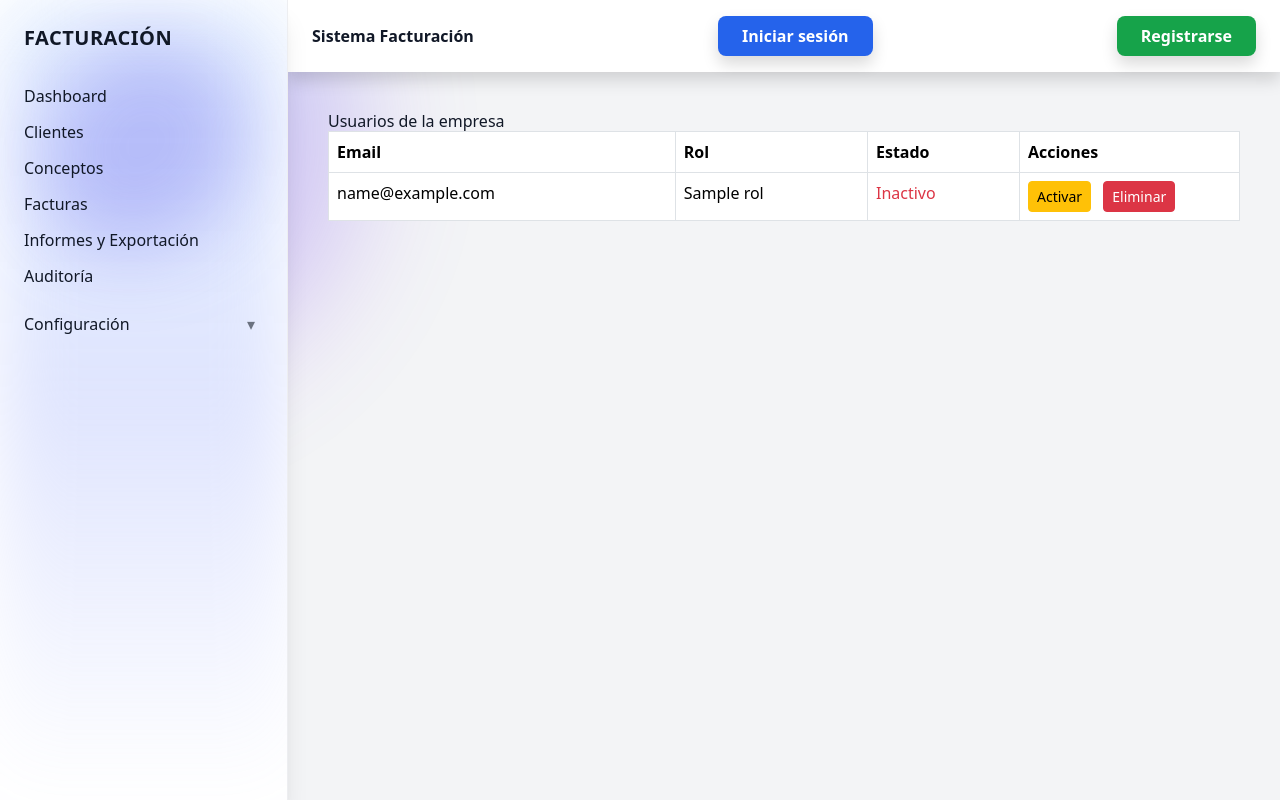
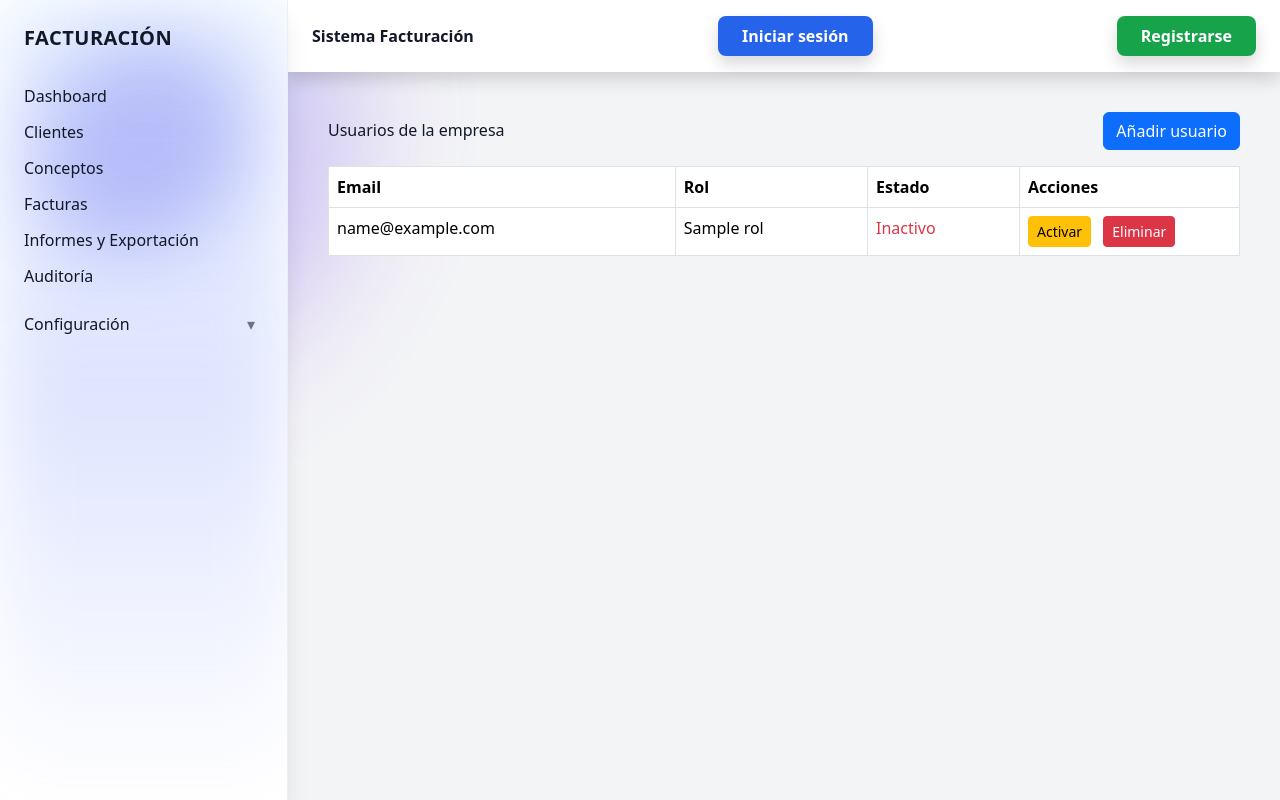
Before and after one commit to benjaminreciolopez/facturacion_app, a Python web app: template app/templates/usuarios/list.html in a window 1280 px wide. Run offline with Jinja, Linux system fonts and the light colour scheme; the template is opened without the code that fills it: most values are stand-ins (such as "Sample title", 1, 10 or a date in 2020); some libraries are stand-ins or nearby versions.

Commit message:
eliminar-usuarios-2

```diff
--- a/app/templates/usuarios/list.html
+++ b/app/templates/usuarios/list.html
@@ -1,6 +1,12 @@
 {% extends "base.html" %} {% block content %}
 
-<h2>Usuarios de la empresa</h2>
+<div class="d-flex justify-content-between align-items-center mb-3">
+  <h2>Usuarios de la empresa</h2>
+
+  <button class="btn btn-primary" onclick="nuevoUsuario()">
+    Añadir usuario
+  </button>
+</div>
 
 <table class="table table-bordered">
   <thead>
@@ -48,6 +54,66 @@
 <script src="https://cdn.jsdelivr.net/npm/sweetalert2@11"></script>
 
 <script>
+  /* ===========================
+   CREAR USUARIO
+=========================== */
+  async function nuevoUsuario() {
+    const { value: formValues } = await Swal.fire({
+      title: "Nuevo usuario",
+      html: `
+      <input id="email" class="swal2-input" placeholder="Email">
+      <input id="password" type="password" class="swal2-input" placeholder="Contraseña">
+
+      <select id="rol" class="swal2-input">
+        <option value="user">Usuario</option>
+        <option value="admin">Administrador</option>
+      </select>
+    `,
+      focusConfirm: false,
+      showCancelButton: true,
+      confirmButtonText: "Crear usuario",
+      cancelButtonText: "Cancelar",
+      preConfirm: () => {
+        const email = document.getElementById("email").value.trim();
+        const password = document.getElementById("password").value.trim();
+        const rol = document.getElementById("rol").value;
+
+        if (!email || !password) {
+          Swal.showValidationMessage("Email y contraseña obligatorios");
+          return false;
+        }
+
+        return { email, password, rol };
+      },
+    });
+
+    if (!formValues) return;
+
+    const resp = await fetch("/usuarios/crear", {
+      method: "POST",
+      headers: { "Content-Type": "application/x-www-form-urlencoded" },
+      body: new URLSearchParams(formValues),
+    });
+
+    if (!resp.ok) {
+      Swal.fire("Error", "No se pudo crear el usuario", "error");
+      return;
+    }
+
+    Swal.fire({
+      icon: "success",
+      title: "Usuario creado",
+      timer: 1200,
+      showConfirmButton: false,
+    });
+
+    // Recargar lista rápido o podríamos AJAX real
+    setTimeout(() => location.reload(), 1200);
+  }
+
+  /* ===========================
+   ELIMINAR USUARIO
+=========================== */
   document.addEventListener("click", async (e) => {
     const btn = e.target.closest(".eliminar-btn");
     if (!btn) return;
@@ -56,7 +122,7 @@
 
     const confirm = await Swal.fire({
       title: "¿Eliminar usuario?",
-      text: "Esta acción desactivará el usuario",
+      text: "Esta acción eliminará el usuario definitivamente",
       icon: "warning",
       showCancelButton: true,
       confirmButtonColor: "#d33",
@@ -67,22 +133,15 @@
 
     if (!confirm.isConfirmed) return;
 
-    const resp = await fetch(`/usuarios/${id}/delete`, {
-      method: "POST",
-    });
+    const resp = await fetch(`/usuarios/${id}/delete`, { method: "POST" });
 
-    if (!resp.ok) {
+    const data = await resp.json();
+
+    if (!resp.ok || !data.ok) {
       Swal.fire("Error", "No se pudo eliminar el usuario", "error");
       return;
     }
 
-    const data = await resp.json();
-    if (!data.ok) {
-      Swal.fire("Error", "No se pudo eliminar el usuario", "error");
-      return;
-    }
-
-    // eliminar fila sin recargar
     const fila = document.getElementById("row-" + id);
     if (fila) fila.remove();
 
```
Also changed, not shown: app/routers/usuarios.py (+4 -7 lines).
